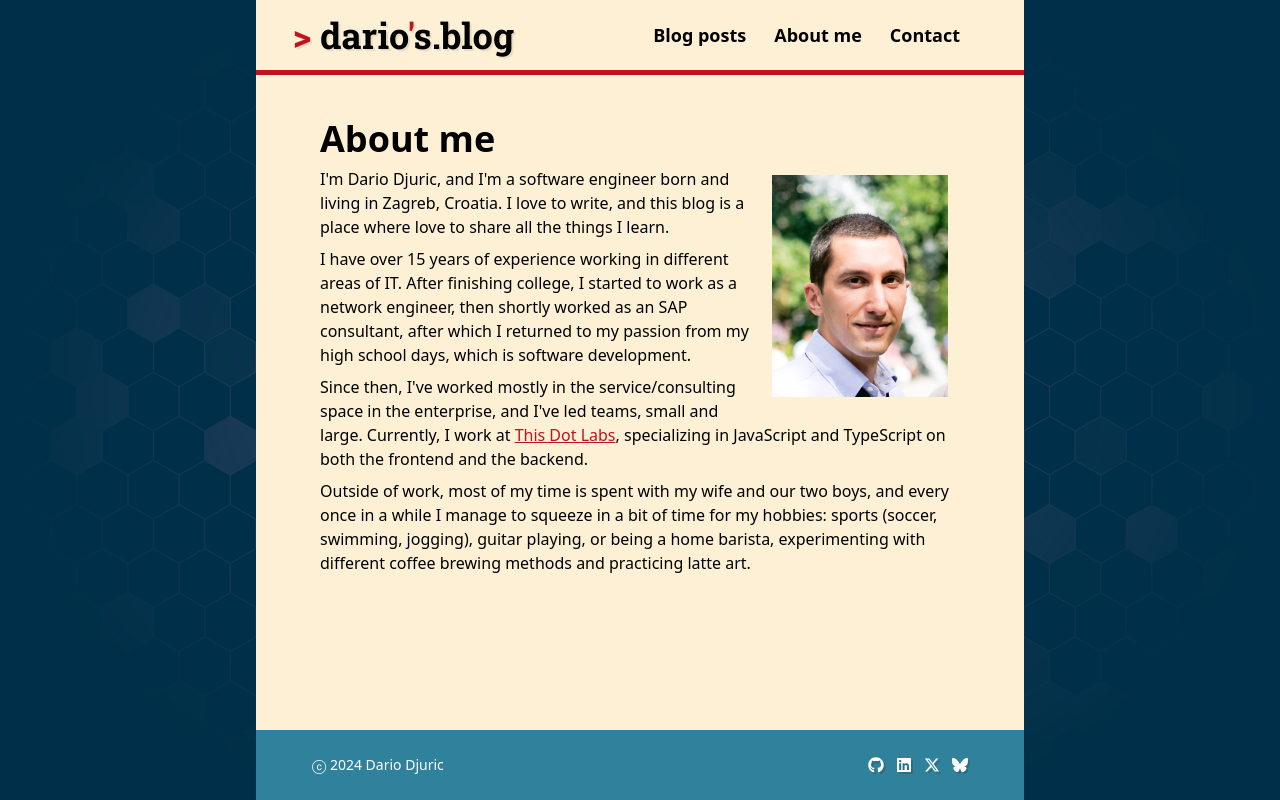
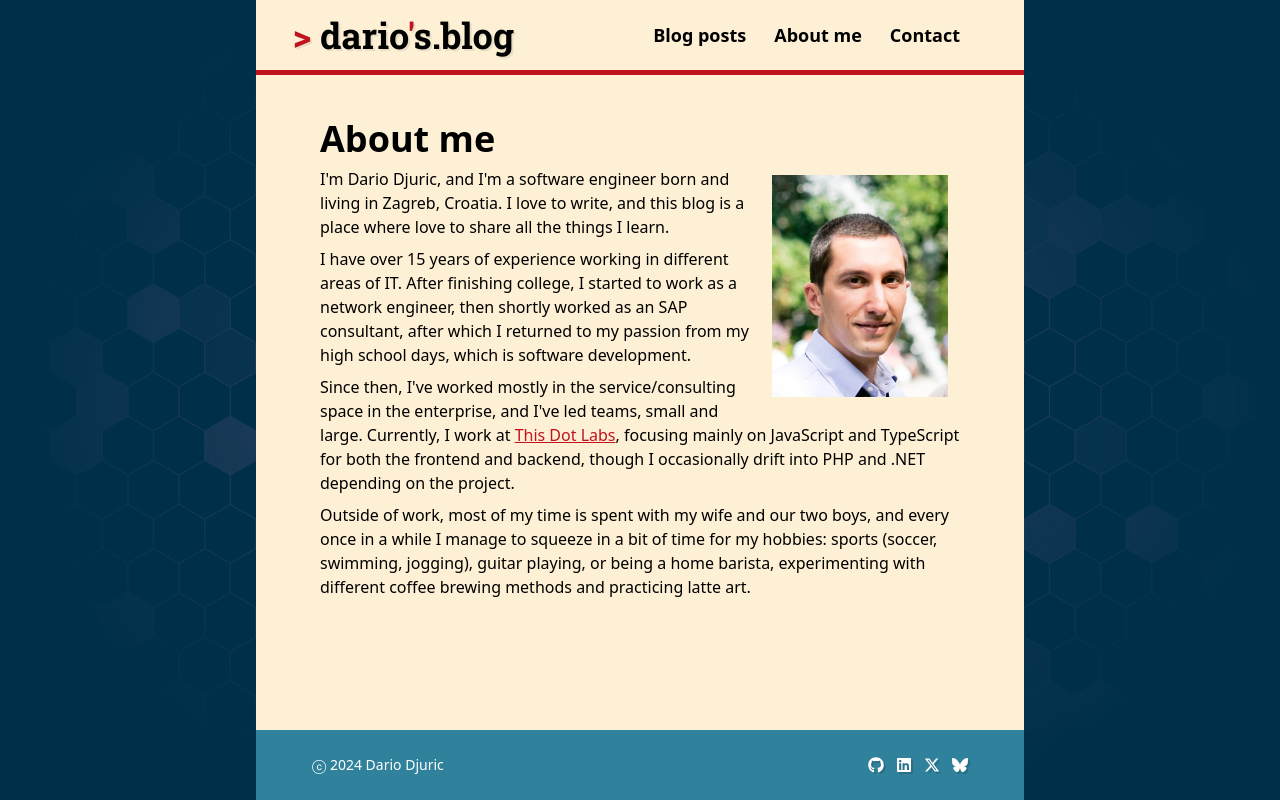
Before and after one commit to dariodjuric/blog, a Next.js app: page /about in a window 1280 px wide. Built offline with nearby package versions, Linux system fonts and the light colour scheme.

Commit message:
Update about

```diff
--- a/app/about/page.tsx
+++ b/app/about/page.tsx
@@ -34,8 +34,9 @@ export default async function AboutPage() {
         <a href="https://www.thisdot.co/" target="_blank">
           This Dot Labs
         </a>
-        , specializing in JavaScript and TypeScript on both the frontend and the
-        backend.
+        , focusing mainly on JavaScript and TypeScript for both the frontend and
+        backend, though I occasionally drift into PHP and .NET depending on the
+        project.
       </p>
       <p>
         Outside of work, most of my time is spent with my wife and our two boys,
```
